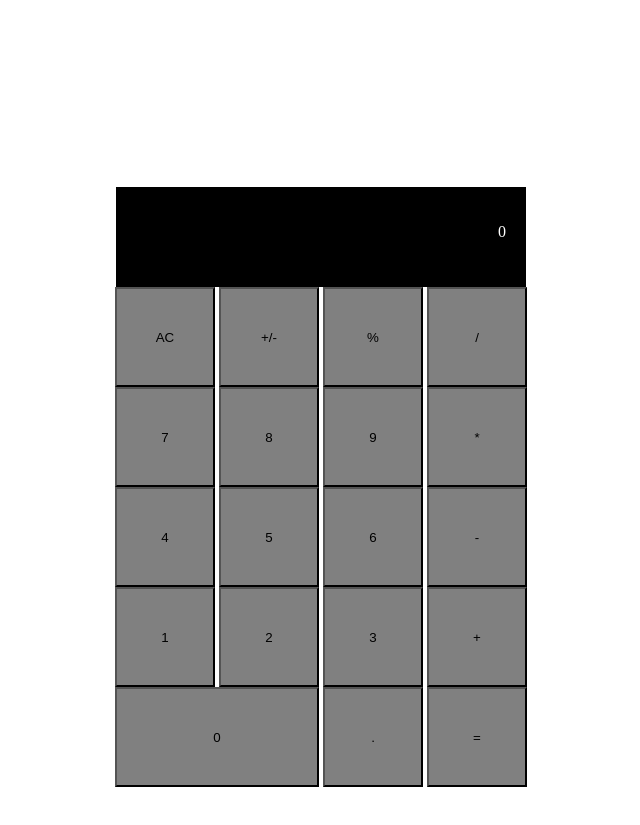
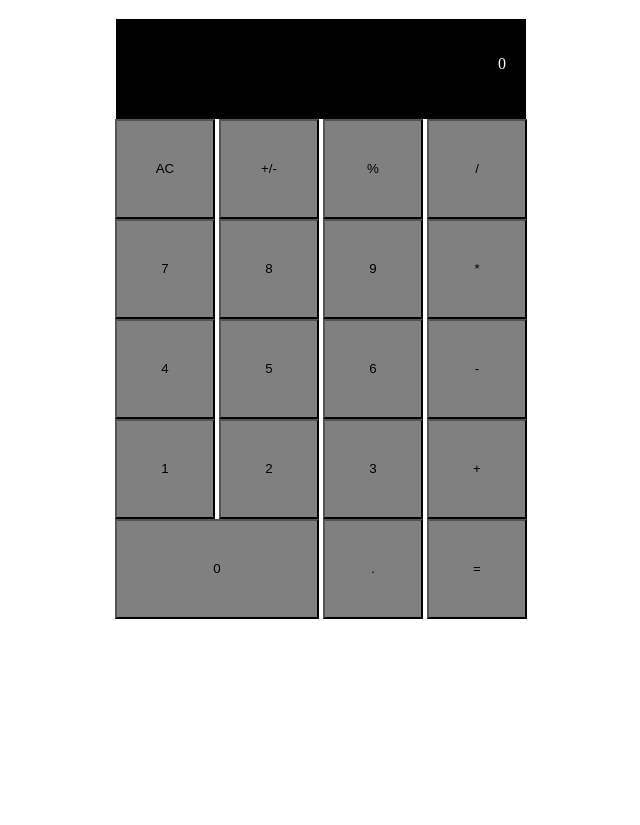
Before and after one commit to ypkulkar/calculator, a plain HTML site: page index.html in a window 1280 px wide. Shown: the part 61-886 px from the top of the page, without its empty margins (319-959 px from the left). After the commit the page ends 800 px from the top, so only its background shows below. Drawn offline with Linux system fonts and the light colour scheme.

Commit message:
changed calculator margin to fit in one page

```diff
--- a/assets/style.css
+++ b/assets/style.css
@@ -4,7 +4,6 @@ header{
 
 .calculator{
     text-align: center;
-    margin: 15% auto;
 }
 
 .text-box{
```
